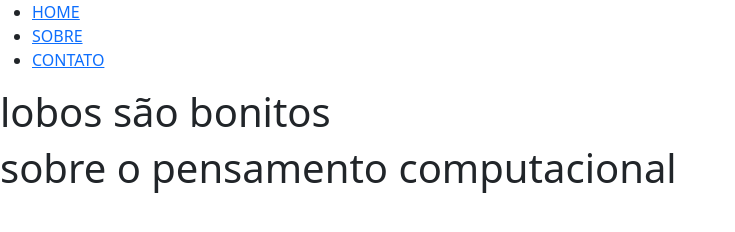
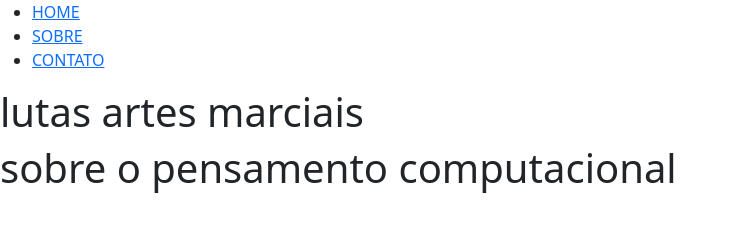
Before and after one commit to bh3c/bh_kase, a plain HTML site: page index.html in a window 1280 px wide. Shown: the whole page, without its empty margins (0-735 px from the left). Drawn offline with nearby package versions, Linux system fonts and the light colour scheme.

Commit message:
mudei o lutas artes marciais

```diff
--- a/index.html
+++ b/index.html
@@ -35,7 +35,7 @@
         </div>
     </header>
     <header>
-        <h1>lobos são bonitos </h1>
+        <h1> lutas artes marciais </h1>
     </header>
     <main>
         <h1>sobre o pensamento computacional</h1>
```
